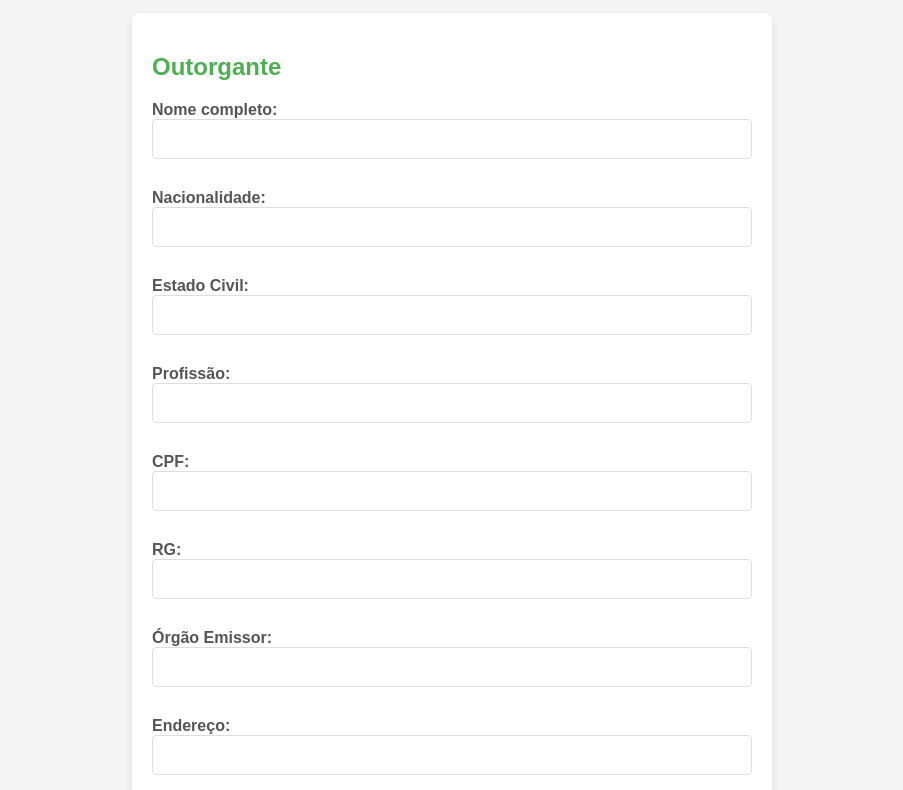
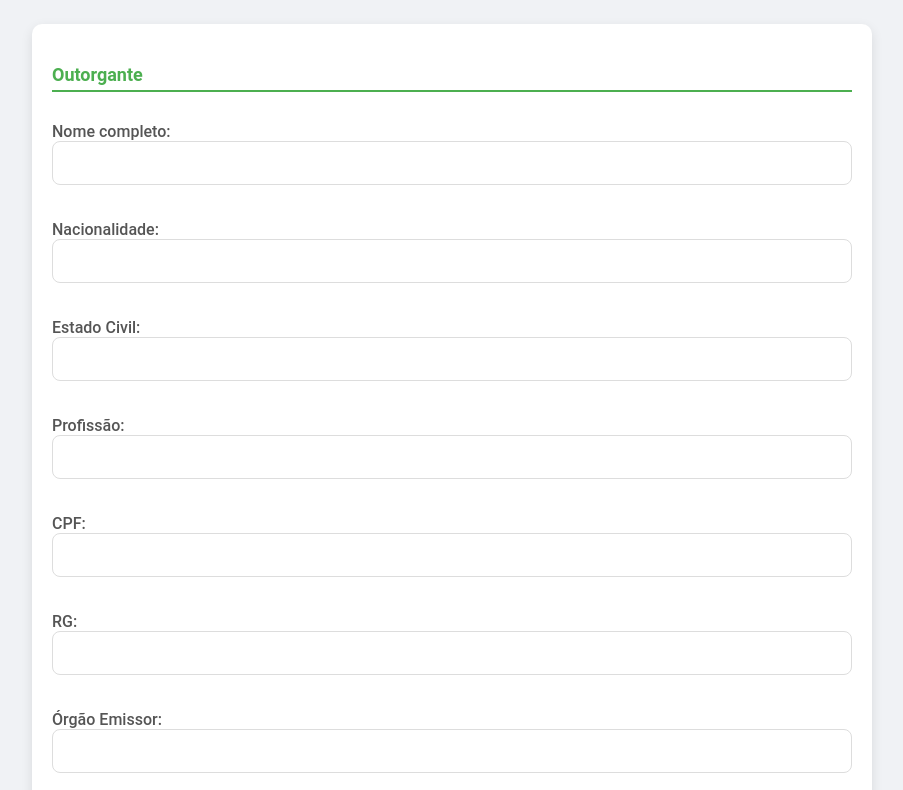
Before and after one commit to LucasBarrosds/procuracaoautomacao, a plain HTML site: page index.html in a window 1280 px wide. Shown: the part 75-865 px from the top of the page, without its empty margins (188-1091 px from the left). Drawn offline with nearby package versions, Linux system fonts and the light colour scheme.

Commit message:
Update styles.css

```diff
--- a/styles.css
+++ b/styles.css
@@ -1,63 +1,77 @@
+/* Global Styles */
 body {
-    font-family: 'Arial', sans-serif;
+    font-family: 'Roboto', sans-serif;
+    background-color: #f0f2f5;
     margin: 0;
     padding: 0;
-    background-color: #f4f4f4;
 }
 
+/* Form Container */
 form {
     display: flex;
     flex-direction: column;
     width: 100%;
-    max-width: 600px;
-    margin: 30px auto;
+    max-width: 800px;
+    margin: 40px auto;
     padding: 20px;
     background-color: #ffffff;
-    border-radius: 8px;
-    box-shadow: 0 4px 8px rgba(0, 0, 0, 0.1);
+    border-radius: 10px;
+    box-shadow: 0 4px 12px rgba(0, 0, 0, 0.1);
 }
 
+/* Form Heading */
 h1 {
     text-align: center;
     color: #333;
+    margin-bottom: 20px;
 }
 
+/* Section Headings */
 h2 {
     color: #4CAF50;
     margin-top: 20px;
-    margin-bottom: 10px;
+    margin-bottom: 15px;
+    font-size: 18px;
+    border-bottom: 2px solid #4CAF50;
+    padding-bottom: 5px;
 }
 
+/* Form Labels */
 label {
-    margin-top: 10px;
-    font-weight: bold;
+    margin-top: 15px;
+    font-weight: 500;
     color: #555;
+    font-size: 16px;
 }
 
+/* Input Fields */
 input {
     margin-bottom: 20px;
-    padding: 10px;
+    padding: 12px;
     font-size: 16px;
     border: 1px solid #ddd;
-    border-radius: 4px;
+    border-radius: 8px;
     box-sizing: border-box;
+    transition: border-color 0.3s ease, box-shadow 0.3s ease;
 }
 
 input:focus {
     border-color: #4CAF50;
+    box-shadow: 0 0 8px rgba(0, 0, 0, 0.1);
     outline: none;
-    box-shadow: 0 0 4px rgba(0, 0, 0, 0.1);
 }
 
+/* Submit Button */
 button {
-    padding: 12px;
+    padding: 12px 20px;
     background-color: #4CAF50;
     color: white;
     border: none;
-    border-radius: 4px;
+    border-radius: 8px;
     cursor: pointer;
     font-size: 16px;
-    transition: background-color 0.3s ease;
+    font-weight: 600;
+    transition: background-color 0.3s ease, transform 0.2s ease;
 }
 
 button:hover {
@@ -66,4 +80,5 @@ button:hover {
 
 button:active {
     background-color: #388e3c;
+    transform: scale(0.98);
 }
```
